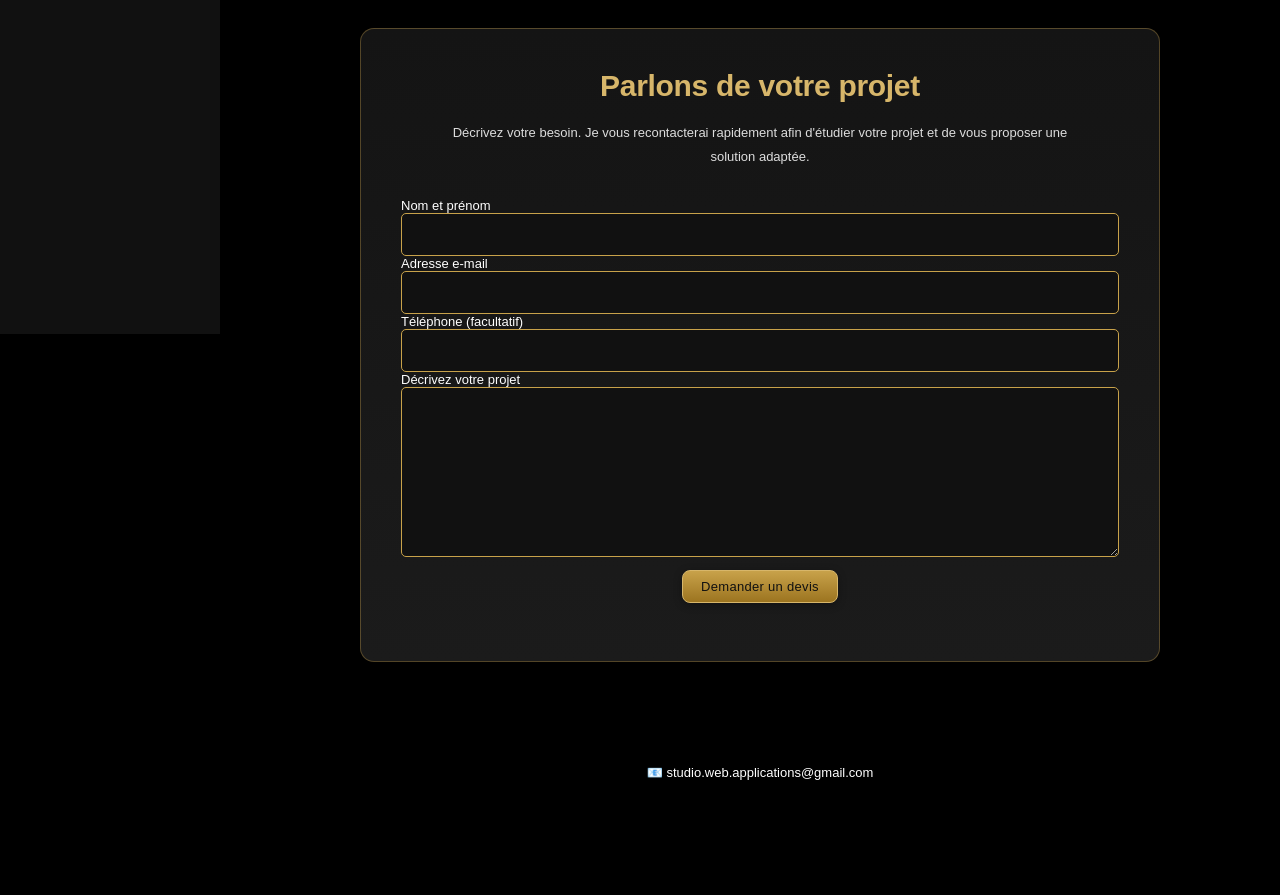
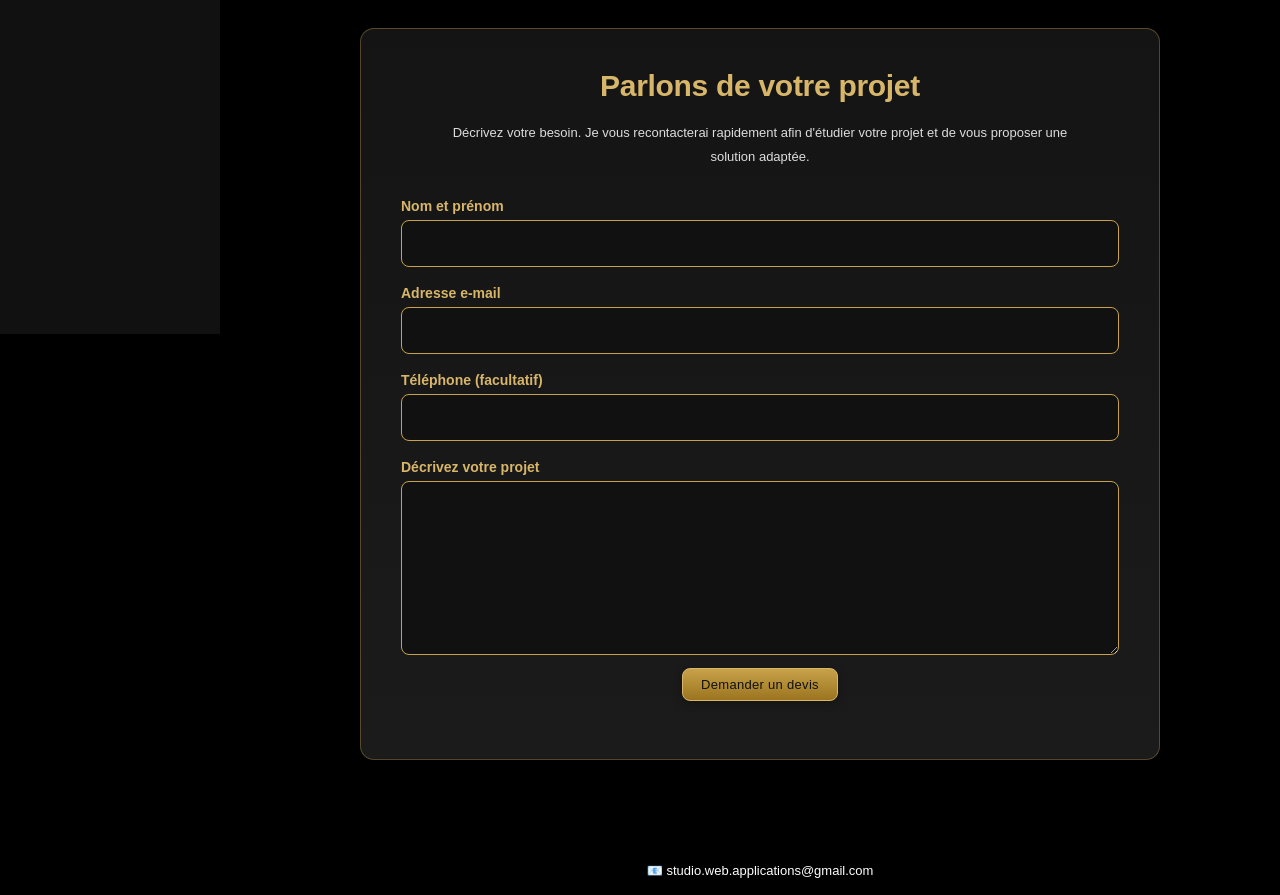
Before and after one commit to MSEDIT-1304/Studio-Web-Applications, a Flask app: page /contact in a window 1280 px wide. Shown: the part 506-1401 px from the top of the page. Run offline with Flask 3, Linux system fonts and the light colour scheme.

Commit message:
Update style.css

```diff
--- a/static/style.css
+++ b/static/style.css
@@ -368,15 +368,29 @@ details[open] summary {
     color:#dddddd;
 
 }
+
+.contact-form label{
+
+    display:block;
+
+    margin:18px 0 6px;
+
+    color:#d7b66a;
+
+    font-size:14px;
+
+    font-weight:600;
+
+}
 .contact-form input,
 .contact-form textarea{
     width:100%;
-    padding:12px;
+    padding:14px 16px;
     border:1px solid #c8a24a;
     background:#111;
     color:white;
     font-size:15px;
-    border-radius:5px;
+    border-radius:8px;
     box-sizing:border-box;
 }
 
```
